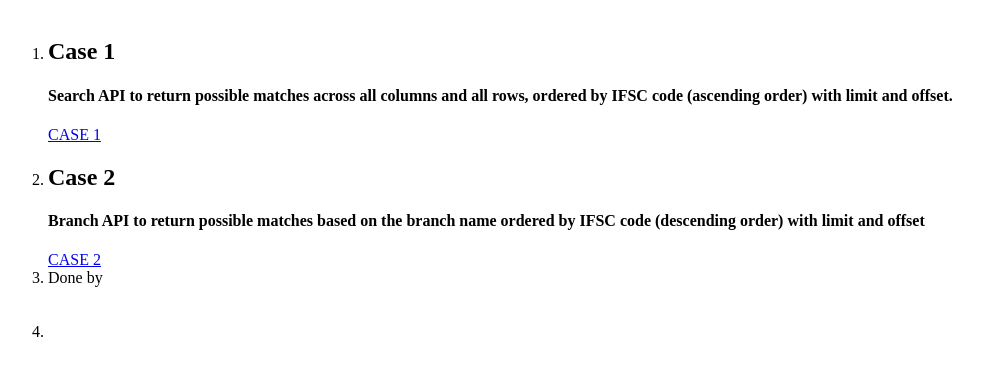
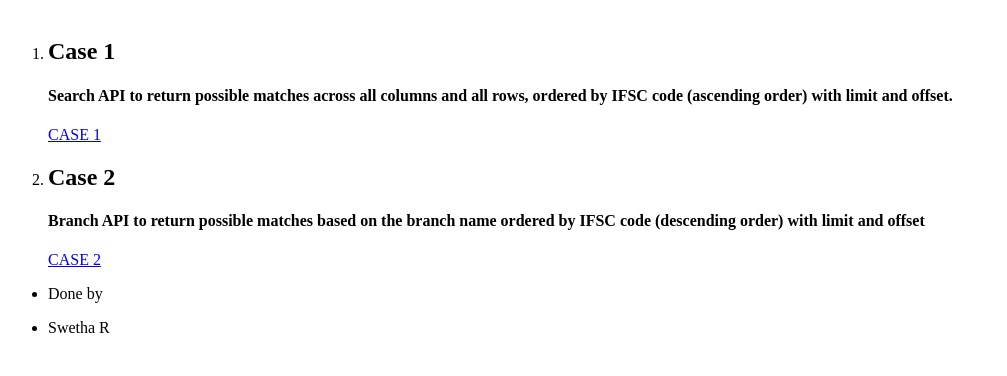
Before and after one commit to Swetha-ramasamy/BackEnd_bankDetails, a website: page index.html in a window 1280 px wide. Shown: the part 66-442 px from the top of the page, without its empty margins (0-1007 px from the left). Drawn offline with Linux system fonts and the light colour scheme.

Commit message:
Update index.html

```diff
--- a/index.html
+++ b/index.html
@@ -3,6 +3,9 @@
    <ol>
      <li><h2>Case 1</h2><h4> Search API to return possible matches across all columns and all rows, ordered by IFSC code (ascending order) with limit and offset.</h4><a href="https://back-end-bank-details.vercel.app/api/search?q=MUMBAI&limit=2&offset=1" target="_blank">CASE 1</a></li>
      <li><h2>Case 2</h2><h4> Branch API to return possible matches based on the branch name ordered by IFSC code (descending order) with limit and offset</h4><a href="https://back-end-bank-details.vercel.app/api/branch?q=LONI&limit=1&offset=0" target="_blank">CASE 2</a></li>
-     <li>Done by </li><br><br><li><Swetha R/li>
   </ol>
+  <ul>
+    <li><p>Done by </p></li>
+    <li><p>Swetha R </p></li>
+  </ul>
 </html>
```
